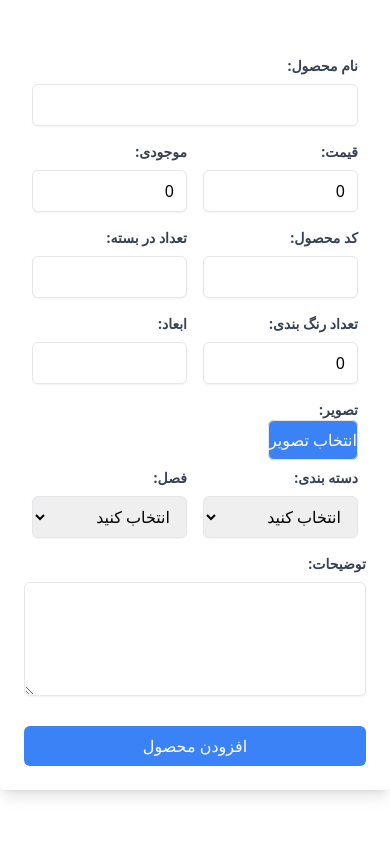
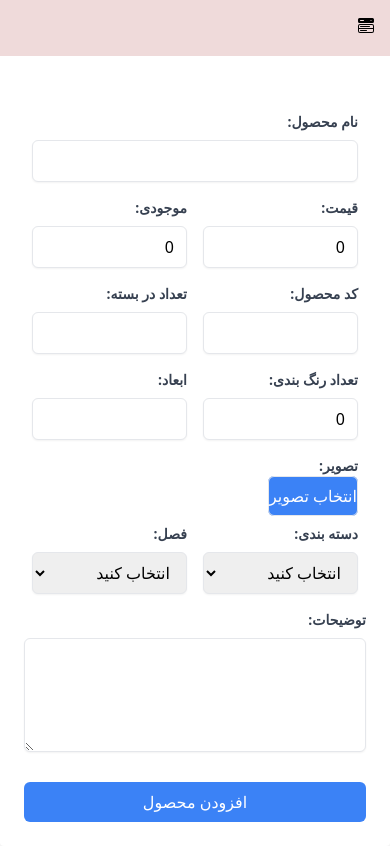
Before and after one commit to pedram-vosooghinia/New-folder--6-, a Next.js app: page /dashboard/products/add in a window 390 px wide. Built offline with nearby package versions, Linux system fonts and the light colour scheme.

Commit message:
edit sidebar - change location & css

```diff
--- a/components/dashboard/Sidebar.js
+++ b/components/dashboard/Sidebar.js
@@ -1,8 +1,7 @@
-// components/Sidebar.js
 
 import Link from "next/link";
 import { useState } from "react";
-import { IoMenu } from "react-icons/io5";
+import { BsFillMenuButtonWideFill } from "react-icons/bs";
 
 const Sidebar = () => {
   const items = [
@@ -45,18 +44,16 @@ const Sidebar = () => {
 
   return (
     <div
-      className={`rtl bg-pedram-4 h-screen ${
-        open ? "w-64" : "hidden"
-      } md:block`}
+      className=" bg-pedram-4 w-full"
     >
-      <div className="flex items-center justify-between p-4">
+      <div className=" items-center  justify-between p-4">
         <button onClick={toggleSidebar}>
-          <IoMenu />
+        <BsFillMenuButtonWideFill />
         </button>
       </div>
       {open && (
         <nav>
-          <ul className="space-y-1">
+          <ul className="mx-8 items-center space-y-1">
             {items.map((item) => (
               <SidebarItem key={item.id} item={item} />
             ))}
@@ -77,7 +74,7 @@ const SidebarItem = ({ item }) => {
   return (
     <li>
       <div
-        className="flex items-center justify-between px-4 py-2 cursor-pointer"
+        className="flex rounded-lg bg-pedram-1 text-white items-center justify-between px-4 py-2 cursor-pointer "
         onClick={item.submenu ? toggleSubMenu : null}
       >
         <Link href={item.link}>
@@ -89,11 +86,11 @@ const SidebarItem = ({ item }) => {
       </div>
 
       {item.submenu && openSubMenu && (
-        <ul className="pl-8">
+        <ul className="pl-8 ">
           {item.submenu.map((subItem) => (
-            <li key={subItem.id}>
+            <li key={subItem.id} className="">
               <Link href={subItem.link}>
-                <p className="block px-4 py-2">{subItem.label}</p>
+                <p className="block px-16 py-2 my-2 bg-pedram-3 rounded-lg ">{subItem.label}</p>
               </Link>
             </li>
           ))}
--- a/pages/dashboard/products/add.js
+++ b/pages/dashboard/products/add.js
@@ -1,8 +1,13 @@
+import { useState } from "react";
+
 import AddProductForm from "../../../components/dashboard/AddProductForm";
 import Sidebar from "../../../components/dashboard/Sidebar";
 const AddProduct = () => {
+  const [open, setOpen] = useState(false);
+
   return (
-    <div className="flex rtl">
+    <div className="flex flex-col rtl ">
+
       <Sidebar />
       <AddProductForm />
     </div>
```
